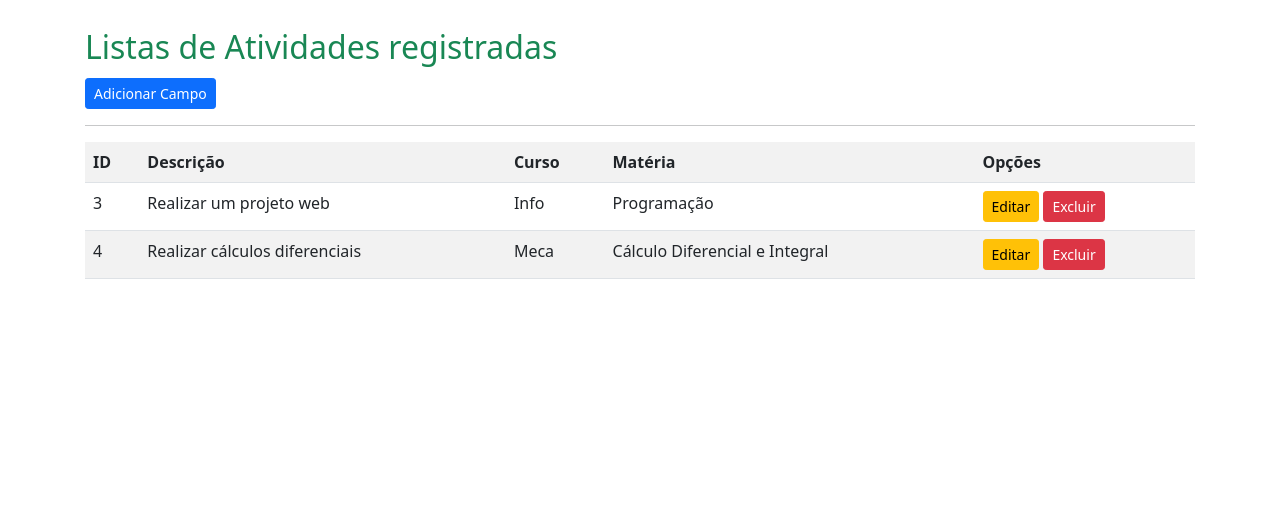
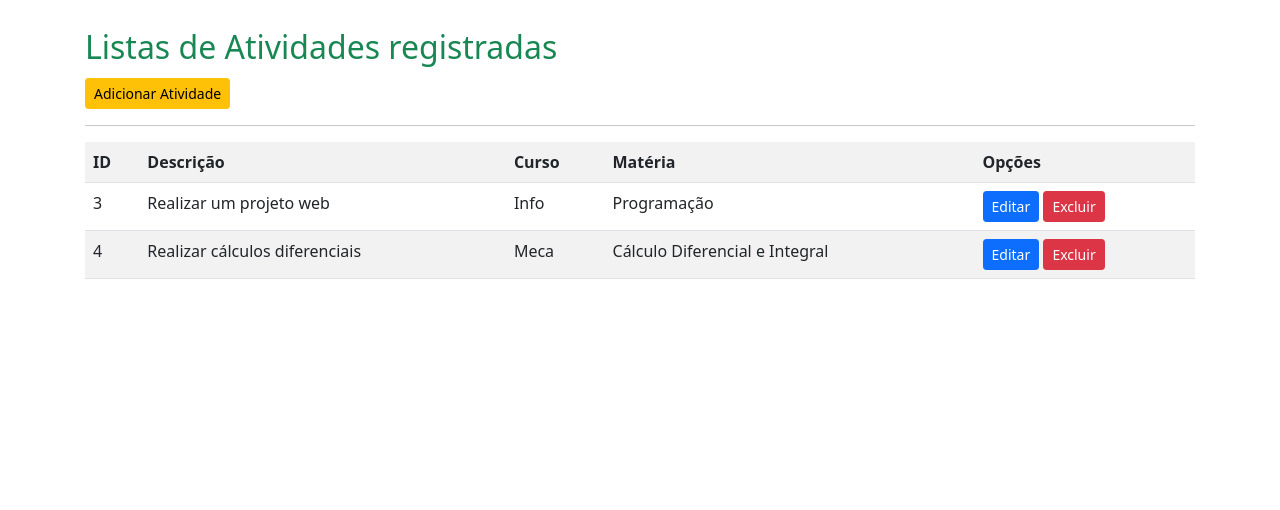
Before and after one commit to arraes777/ProjetoBlog, a Django app: page /listar/atividade/ in a window 1280 px wide. Shown: the part 56-566 px from the top of the page. Run offline with Django 3.2, Linux system fonts and the light colour scheme; data comes from the database, SQL or seed files in the repository; some libraries are stand-ins or nearby versions.

Commit message:
ProjetoBlog

```diff
--- a/cadastros/templates/cadastros/atividade.html
+++ b/cadastros/templates/cadastros/atividade.html
@@ -7,7 +7,7 @@
     Listas de Atividades registradas
 </h2>
 
-<a href="{% url 'cadastrar-atividade' %}" class="btn btn-primary btn-sm">Adicionar Campo</a>
+<a href="{% url 'cadastrar-atividade' %}" class="btn btn-warning btn-sm">Adicionar Atividade</a>
 
 <hr>
 <div class="table-responsive">
@@ -27,7 +27,7 @@
         <td>{{ atividade.curso }}</td>
         <td>{{ atividade.materia }}</td>
         <td>
-            <a href="{% url 'editar-atividade' atividade.pk %}" class="btn btn-warning btn-sm">Editar</a>
+            <a href="{% url 'editar-atividade' atividade.pk %}" class="btn btn-primary btn-sm">Editar</a>
             <a href="{% url 'excluir-atividade' atividade.pk %}" class="btn btn-danger btn-sm">Excluir</a>
         </td>
     </tr>
--- a/paginas/templates/paginas/index.html
+++ b/paginas/templates/paginas/index.html
@@ -9,7 +9,7 @@
 </h2>
 
 <div class="row bg-info p-3 mb-2">
-
+    Realize seu login ou se registre-se
 </div>
 
 
```
